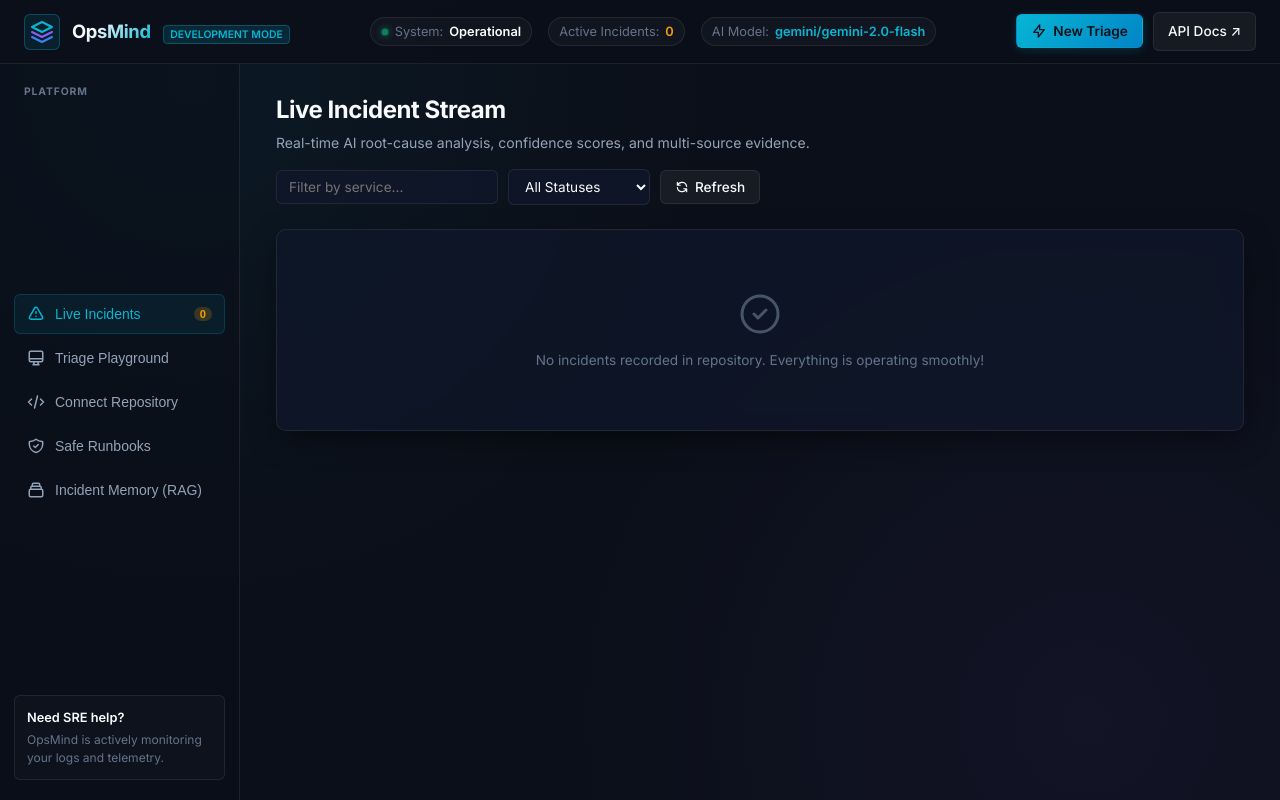
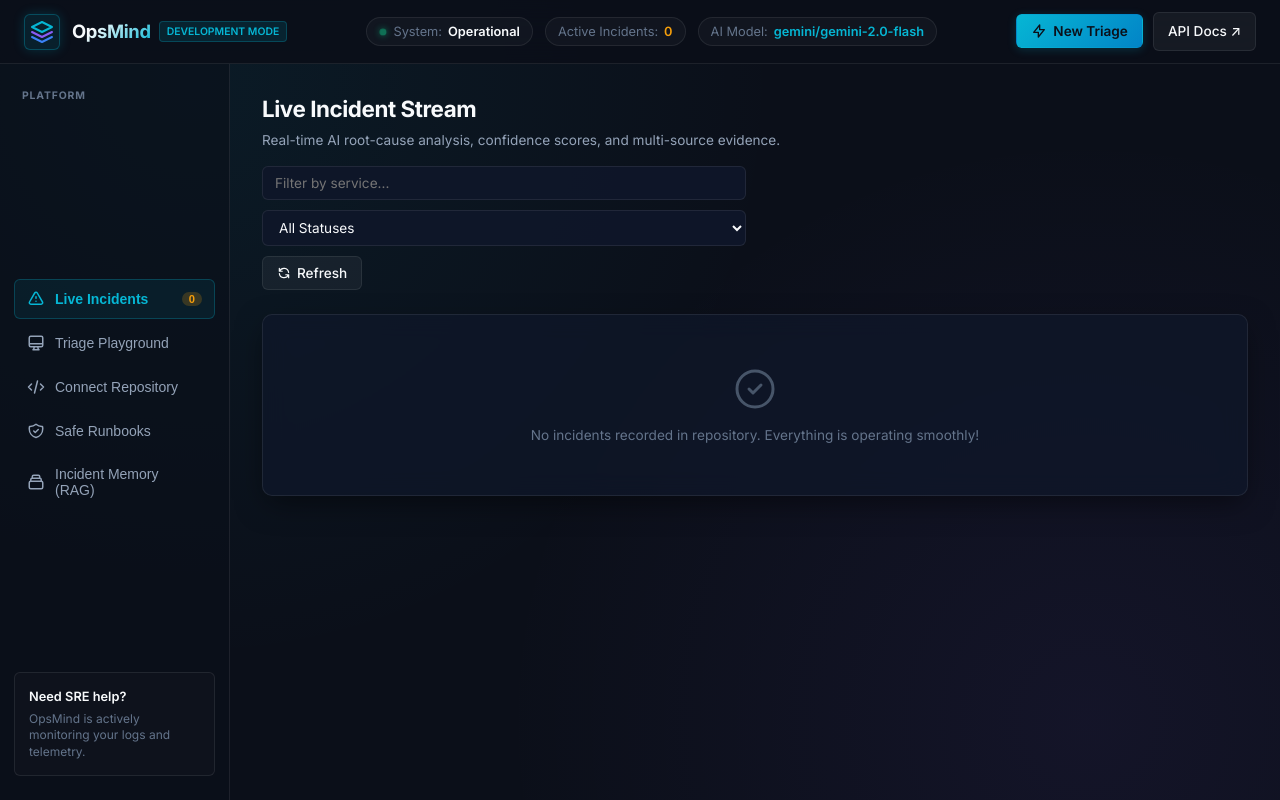
Before and after one commit to sasindu345/opsmind, a FastAPI app: page /dashboard in a window 1280 px wide. Run offline with FastAPI, Linux system fonts and the light colour scheme; data that the repository does not hold is empty.

Commit message:
Fix dashboard layout responsiveness and prevent form overflow

```diff
--- a/static/style.css
+++ b/static/style.css
@@ -6,7 +6,7 @@
   --bg-main: #0B0F19;
   --bg-card: rgba(15, 23, 42, 0.75);
   --bg-card-hover: rgba(30, 41, 59, 0.85);
-  --bg-input: rgba(15, 23, 42, 0.9);
+  --bg-input: rgba(15, 23, 42, 0.95);
   --border-color: rgba(255, 255, 255, 0.08);
   --border-focus: #06B6D4;
 
@@ -49,20 +49,21 @@ body {
   line-height: 1.5;
   -webkit-font-smoothing: antialiased;
   background-image:
-    radial-gradient(circle at 15% 10%, rgba(6, 182, 212, 0.06) 0%, transparent 40%),
-    radial-gradient(circle at 85% 90%, rgba(139, 92, 246, 0.06) 0%, transparent 40%);
+    radial-gradient(circle at 15% 10%, rgba(6, 182, 212, 0.07) 0%, transparent 45%),
+    radial-gradient(circle at 85% 90%, rgba(139, 92, 246, 0.07) 0%, transparent 45%);
   background-attachment: fixed;
+  overflow-x: hidden;
 }
 
 /* ------------------------------------------------------------------------------
-   Top Navigation
+   Top Navigation Bar
    ------------------------------------------------------------------------------ */
 
 .top-nav {
   height: 64px;
   border-bottom: 1px solid var(--border-color);
-  background: rgba(11, 15, 25, 0.85);
-  backdrop-filter: blur(12px);
+  background: rgba(11, 15, 25, 0.9);
+  backdrop-filter: blur(16px);
   display: flex;
   align-items: center;
   justify-content: space-between;
@@ -70,6 +71,7 @@ body {
   position: sticky;
   top: 0;
   z-index: 100;
+  flex-shrink: 0;
 }
 
 .nav-brand {
@@ -87,6 +89,13 @@ body {
   border-radius: var(--radius-sm);
   background: rgba(6, 182, 212, 0.1);
   border: 1px solid rgba(6, 182, 212, 0.3);
+  box-shadow: 0 0 12px rgba(6, 182, 212, 0.2);
+}
+
+.brand-text {
+  display: flex;
+  align-items: center;
+  gap: 8px;
 }
 
 .brand-title {
@@ -101,18 +110,18 @@ body {
 .brand-badge {
   font-size: 0.65rem;
   font-weight: 600;
-  padding: 2px 6px;
+  padding: 2px 7px;
   border-radius: 4px;
-  background: rgba(6, 182, 212, 0.15);
+  background: rgba(6, 182, 212, 0.12);
   color: var(--accent-cyan);
-  border: 1px solid rgba(6, 182, 212, 0.3);
-  margin-left: 8px;
+  border: 1px solid rgba(6, 182, 212, 0.25);
 }
 
 .nav-metrics-summary {
   display: flex;
   align-items: center;
-  gap: 16px;
+  gap: 12px;
+  flex-wrap: wrap;
 }
 
 .metric-pill {
@@ -122,7 +131,7 @@ body {
   font-size: 0.8rem;
   background: rgba(255, 255, 255, 0.03);
   border: 1px solid var(--border-color);
-  padding: 4px 10px;
+  padding: 4px 12px;
   border-radius: 20px;
 }
 
@@ -160,20 +170,24 @@ body {
 }
 
 /* ------------------------------------------------------------------------------
-   Application Layout (Sidebar + Content)
+   App Layout (Sidebar + Content Viewport)
    ------------------------------------------------------------------------------ */
 
 .app-layout {
   display: flex;
   flex: 1;
-  overflow: hidden;
+  width: 100%;
+  min-height: calc(100vh - 64px);
+  position: relative;
 }
 
 .sidebar-nav {
-  width: 240px;
+  width: 230px;
+  min-width: 230px;
+  flex-shrink: 0;
   border-right: 1px solid var(--border-color);
-  background: rgba(11, 15, 25, 0.5);
-  padding: 20px 14px;
+  background: rgba(11, 15, 25, 0.6);
+  padding: 24px 14px;
   display: flex;
   flex-direction: column;
   justify-content: space-between;
@@ -184,8 +198,8 @@ body {
   font-weight: 700;
   letter-spacing: 0.08em;
   color: var(--text-dim);
-  margin-bottom: 10px;
-  padding-left: 10px;
+  margin-bottom: 12px;
+  padding-left: 8px;
 }
 
 .nav-items {
@@ -219,7 +233,8 @@ body {
 .nav-tab.active {
   color: var(--accent-cyan);
   background: rgba(6, 182, 212, 0.08);
-  border-color: rgba(6, 182, 212, 0.2);
+  border-color: rgba(6, 182, 212, 0.25);
+  font-weight: 600;
 }
 
 .badge-count {
@@ -228,7 +243,7 @@ body {
   font-weight: 700;
   background: rgba(245, 158, 11, 0.2);
   color: var(--accent-amber);
-  padding: 1px 6px;
+  padding: 1px 7px;
   border-radius: 10px;
 }
 
@@ -236,7 +251,7 @@ body {
   background: rgba(255, 255, 255, 0.02);
   border: 1px solid var(--border-color);
   border-radius: var(--radius-sm);
-  padding: 12px;
+  padding: 14px;
 }
 
 .help-title {
@@ -249,13 +264,15 @@ body {
 .help-desc {
   font-size: 0.75rem;
   color: var(--text-dim);
+  line-height: 1.4;
 }
 
 .content-viewport {
   flex: 1;
-  padding: 28px 36px;
+  min-width: 0; /* Critical: prevents grid/flex children from causing overflow */
+  width: 100%;
+  padding: 28px 32px;
   overflow-y: auto;
-  max-width: 1300px;
 }
 
 /* ------------------------------------------------------------------------------
@@ -264,7 +281,8 @@ body {
 
 .tab-pane {
   display: none;
-  animation: fadeIn 0.25s ease-out;
+  width: 100%;
+  animation: fadeIn 0.2s ease-out;
 }
 
 .tab-pane.active {
@@ -286,14 +304,14 @@ body {
 }
 
 .page-title {
-  font-size: 1.5rem;
+  font-size: 1.4rem;
   font-weight: 700;
   letter-spacing: -0.02em;
   color: var(--text-primary);
 }
 
 .page-subtitle {
-  font-size: 0.875rem;
+  font-size: 0.85rem;
   color: var(--text-secondary);
   margin-top: 4px;
 }
@@ -302,10 +320,11 @@ body {
   display: flex;
   align-items: center;
   gap: 10px;
+  flex-wrap: wrap;
 }
 
 /* ------------------------------------------------------------------------------
-   Buttons & Inputs
+   Buttons & Form Controls
    ------------------------------------------------------------------------------ */
 
 .btn {
@@ -322,6 +341,7 @@ body {
   transition: var(--transition-fast);
   border: 1px solid transparent;
   text-decoration: none;
+  white-space: nowrap;
 }
 
 .btn-primary {
@@ -372,6 +401,8 @@ body {
   border-radius: var(--radius-sm);
   outline: none;
   transition: var(--transition-fast);
+  width: 100%;
+  min-width: 0;
 }
 
 .input-search:focus, .select-filter:focus, .form-control:focus {
@@ -387,22 +418,32 @@ body {
 }
 
 /* ------------------------------------------------------------------------------
-   Glass Panels & Incident Cards
+   Cards & Panels
    ------------------------------------------------------------------------------ */
 
 .glass-panel {
   background: var(--bg-card);
-  backdrop-filter: blur(10px);
+  backdrop-filter: blur(12px);
   border: 1px solid var(--border-color);
   border-radius: var(--radius-md);
   padding: 20px;
   box-shadow: var(--shadow-card);
+  width: 100%;
+  min-width: 0;
+}
+
+.card-title {
+  font-size: 1.05rem;
+  font-weight: 600;
+  margin-bottom: 16px;
+  color: var(--text-primary);
 }
 
 .incidents-grid {
   display: flex;
   flex-direction: column;
   gap: 14px;
+  width: 100%;
 }
 
 .incident-card {
@@ -588,7 +653,7 @@ body {
   align-items: center;
   justify-content: center;
   text-align: center;
-  padding: 60px 20px;
+  padding: 50px 20px;
   color: var(--text-dim);
   gap: 12px;
   font-size: 0.85rem;
```
Also changed, not shown: other parts of static/style.css (+94 -23 lines).
